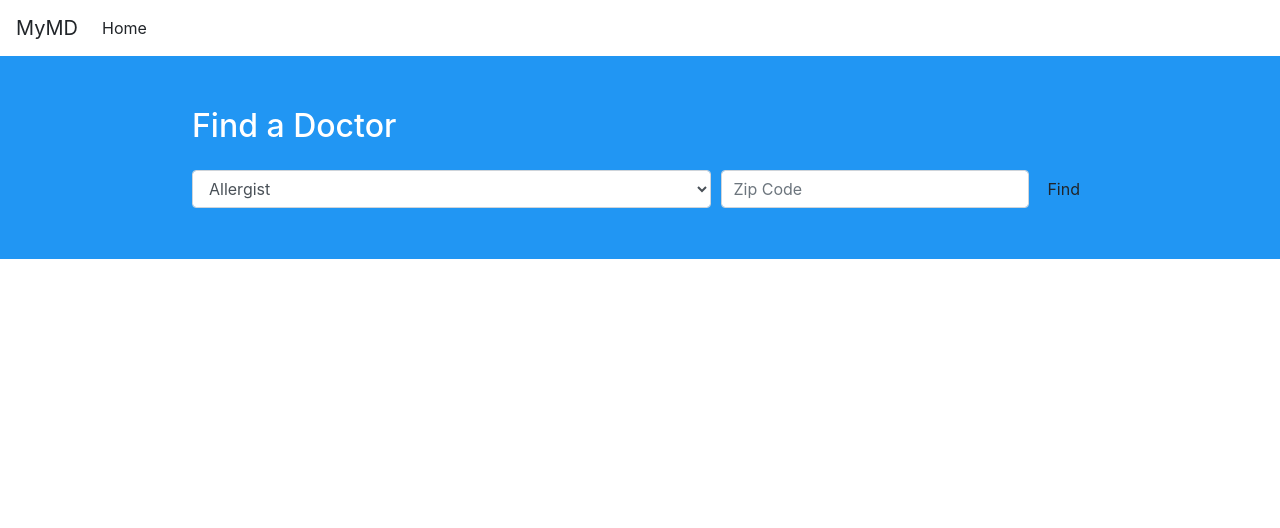
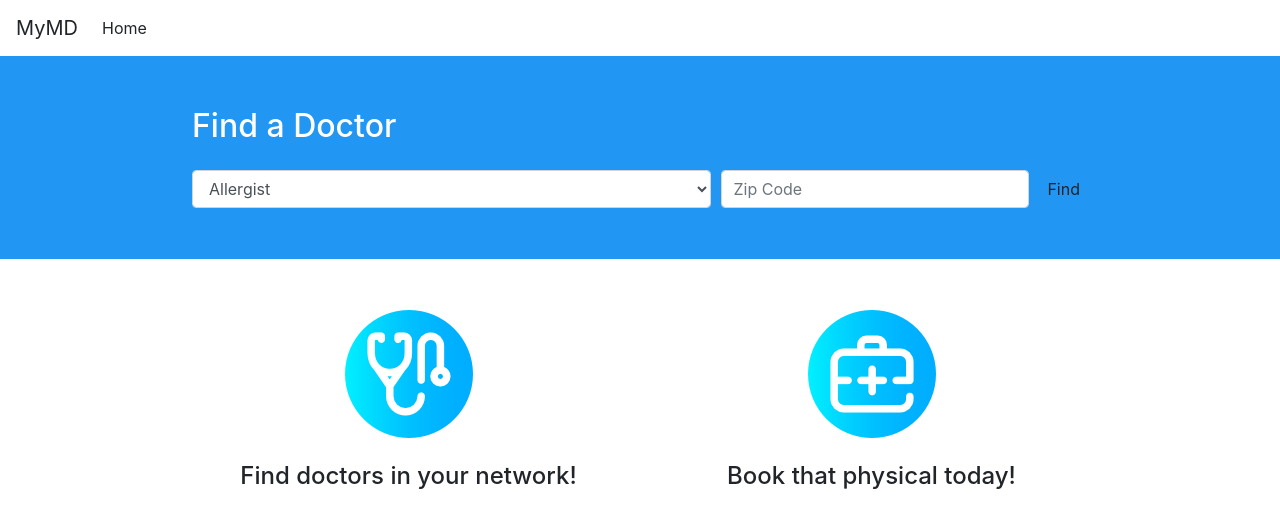
Before and after one commit to abecel22/myMD, a React (Create React App) app: page / in a window 1280 px wide. Shown: the top 528 px of the page. Built offline with nearby package versions, Linux system fonts and the light colour scheme.

Commit message:
Updated home page with icons and grid.

```diff
--- a/src/components/results.jsx
+++ b/src/components/results.jsx
@@ -1,5 +1,7 @@
 import React, { Component } from 'react';
 import Cards from './common/cards';
+import doc1 from '../assets/doc1.png';
+import doc2 from '../assets/doc2.png';
 
 class Results extends Component {
     capitalize = (str) => {
@@ -8,7 +10,18 @@ class Results extends Component {
 
     render() {
         if (!this.props.result) {
-            return null;
+            return (
+                <div className="row">
+                    <div className="col-sm">
+                        <img src={doc1} alt="" />
+                        <h4 className="mt-4">Find doctors in your network!</h4>
+                    </div>
+                    <div className="col-sm">
+                        <img src={doc2} alt="" />
+                        <h4 className="mt-4">Book that physical today!</h4>
+                    </div>
+                </div>
+            );
         }
         return (
             <div>
```
Also changed, not shown: src/assets/doc1.png (added), src/assets/doc2.png (added).
